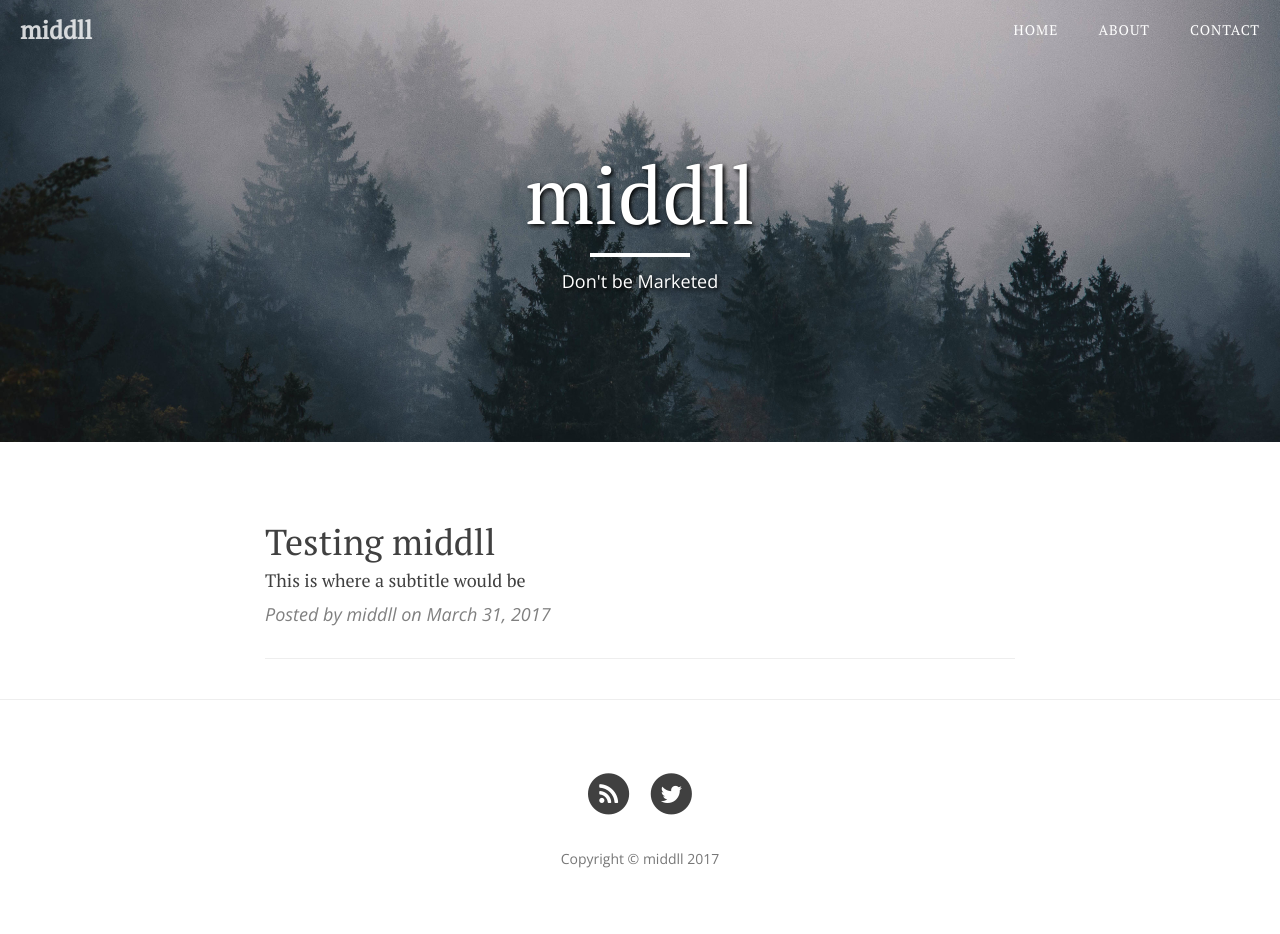
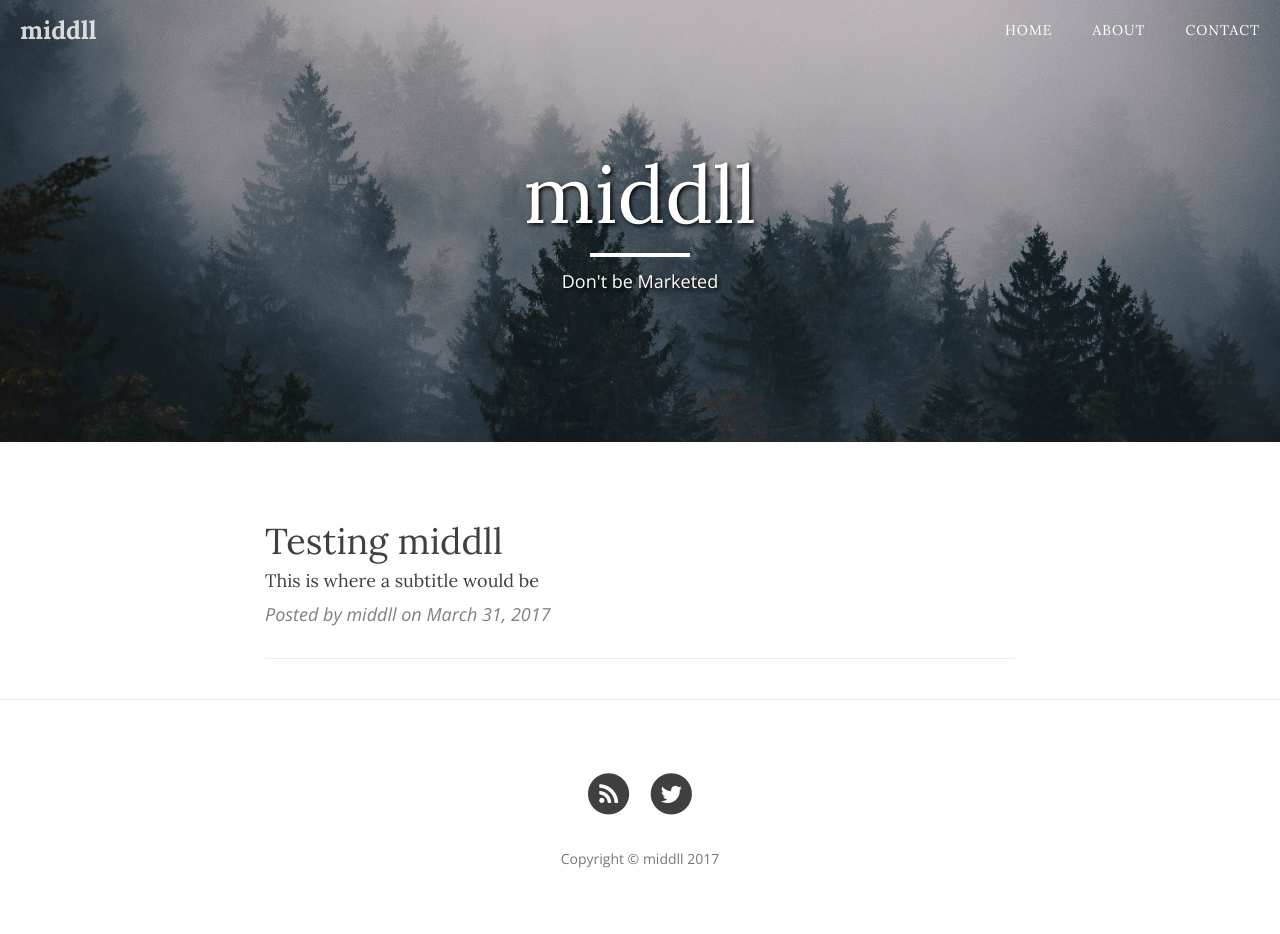
Before and after one commit to middll/middll.github.io, a Jekyll site: the page built from index.html, in a window 1280 px wide. Built offline with Jekyll 4.4.1, drawn with Linux system fonts in a browser that asks for light colours; nearby versions of some CDN libraries; some web fonts are replaced; the list of posts is cut into pages by our own code.

Commit message:
Font Change
Merriweather added; PT Serif dropped.

```diff
--- a/_includes/head.html
+++ b/_includes/head.html
@@ -21,7 +21,8 @@
     <!-- Custom Fonts -->
     <link href="//maxcdn.bootstrapcdn.com/font-awesome/4.3.0/css/font-awesome.min.css" rel="stylesheet" type="text/css">
     <link href='//fonts.googleapis.com/css?family=Lora:400,700,400italic,700italic' rel='stylesheet' type='text/css'>
-    <link href='//fonts.googleapis.com/css?family=Open+Sans:300italic,400italic,600italic,700italic,800italic,400,300,600,700,800|PT+Serif|Slabo+13px' rel='stylesheet' type='text/css'>
+    <link href='//fonts.googleapis.com/css?family=Open+Sans:300italic,400italic,600italic,700italic,800italic,400,300,600,700,800|Slabo+13px' rel='stylesheet' type='text/css'>
+    <link href="https://fonts.googleapis.com/css?family=Merriweather:300,300i,400,400i,700,700i,900,900i" rel="stylesheet">
 
     <!-- HTML5 Shim and Respond.js IE8 support of HTML5 elements and media queries -->
     <!-- WARNING: Respond.js doesn't work if you view the page via file:// -->
--- a/less/mixins.less
+++ b/less/mixins.less
@@ -14,7 +14,7 @@
 }
 
 .serif() {
-	font-family: 'PT Serif', 'Lora', 'Times New Roman', serif;
+	font-family: 'Merriweather', 'Lora', 'Times New Roman', serif;
 }
 
 .sans-serif () {
```
